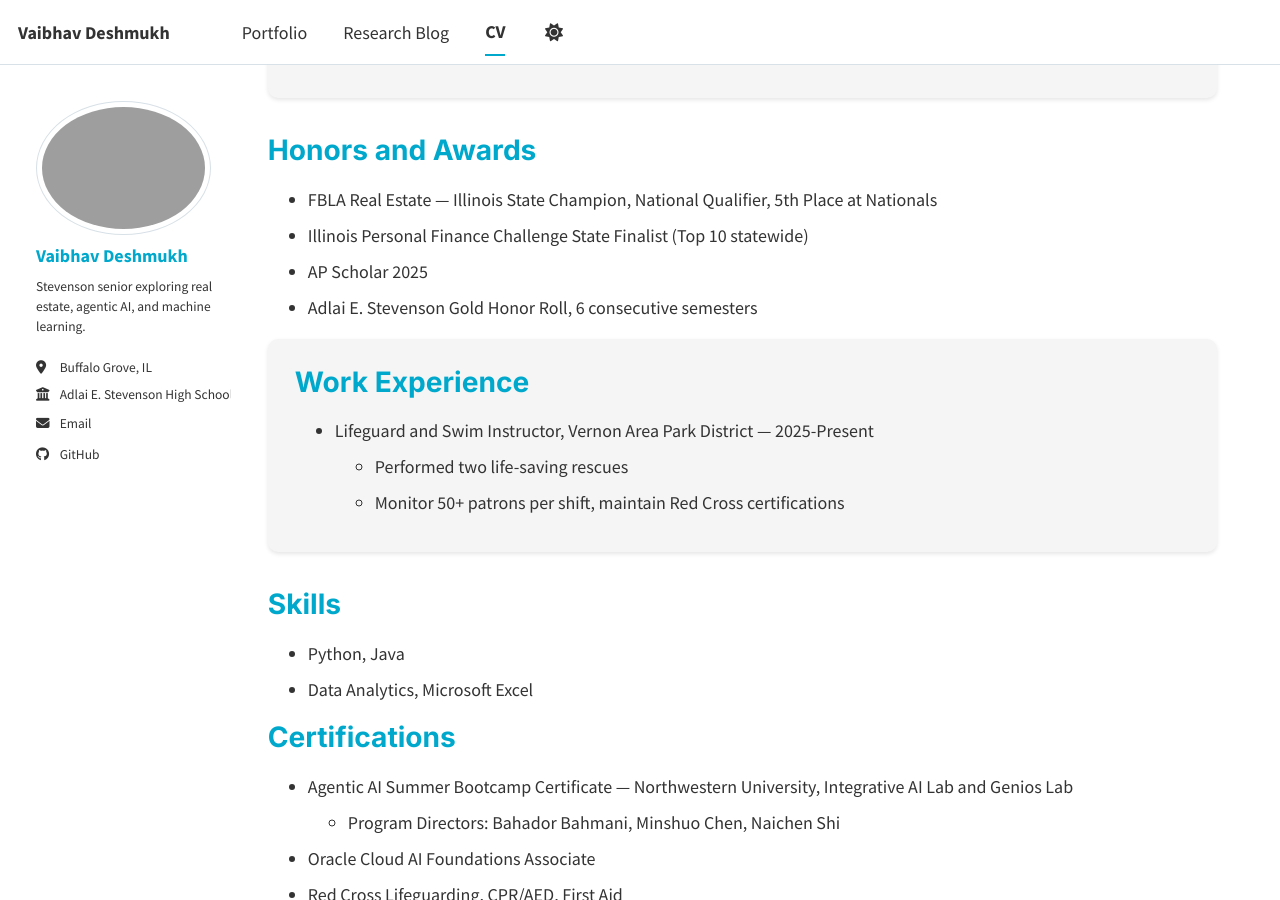
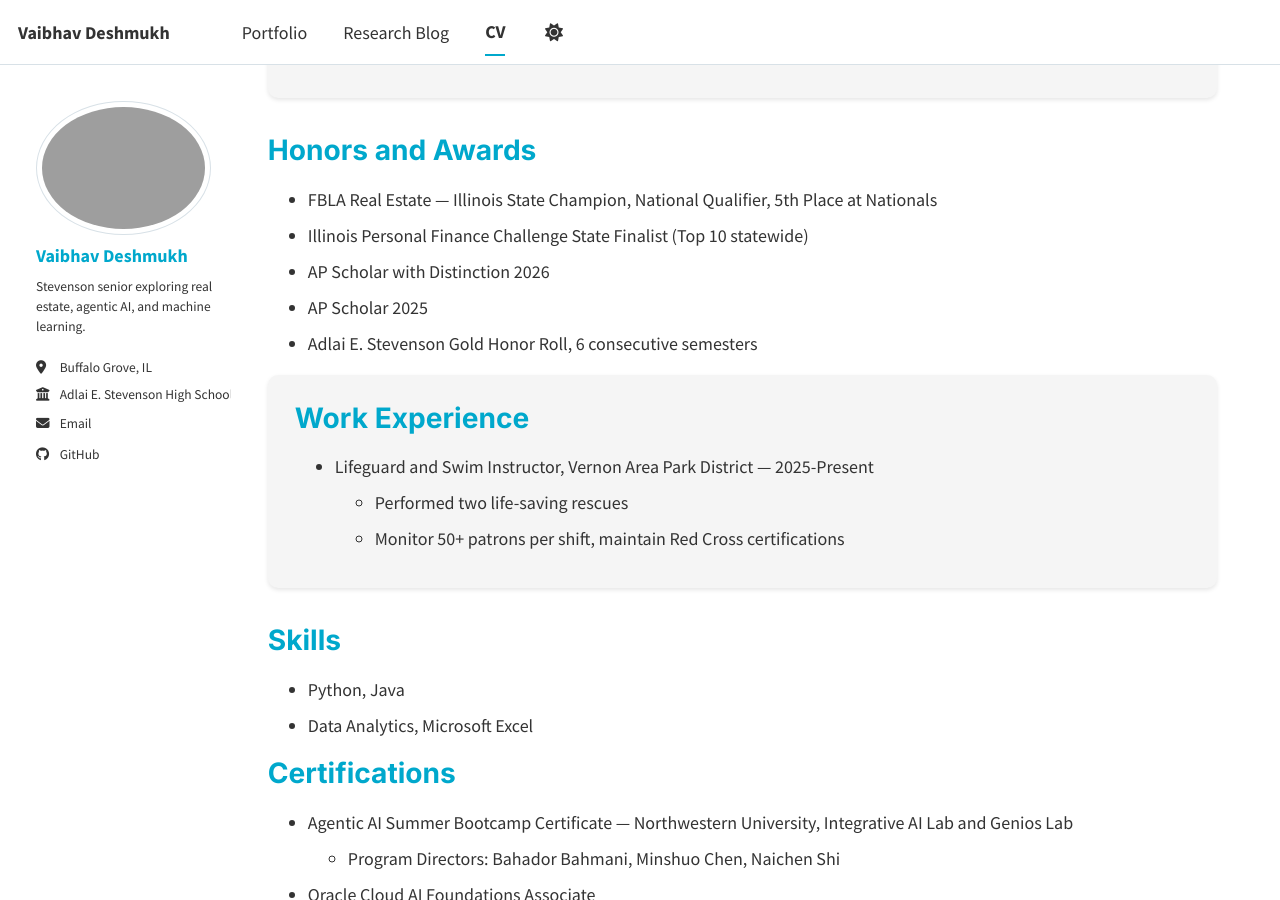
Before and after one commit to VaibhavDeshmukh1/VaibhavDeshmukh1.github.io, a Jekyll site: the page built from _pages/cv.md, in a window 1280 px wide and 900 px high, scrolled down 626 px. Built offline with Jekyll 4.4.1, drawn with Linux system fonts in a browser that asks for light colours; a script bundle is joined from its source files by our own code; library files that are not in the unit come from our copies.

Commit message:
Add AP Scholar with Distinction 2026 to achievements

```diff
--- a/_pages/cv.md
+++ b/_pages/cv.md
@@ -32,6 +32,7 @@ Honors and Awards
 ======
 * FBLA Real Estate — Illinois State Champion, National Qualifier, 5th Place at Nationals
 * Illinois Personal Finance Challenge State Finalist (Top 10 statewide)
+* AP Scholar with Distinction 2026
 * AP Scholar 2025
 * Adlai E. Stevenson Gold Honor Roll, 6 consecutive semesters
 
```
